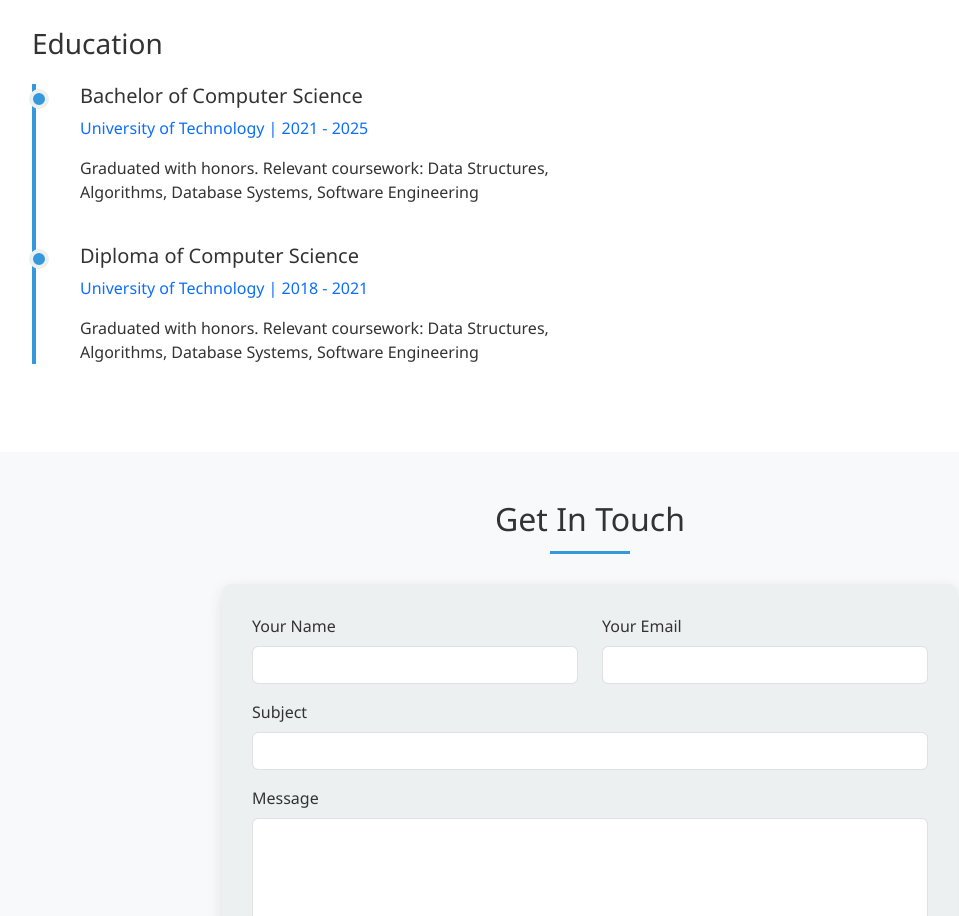
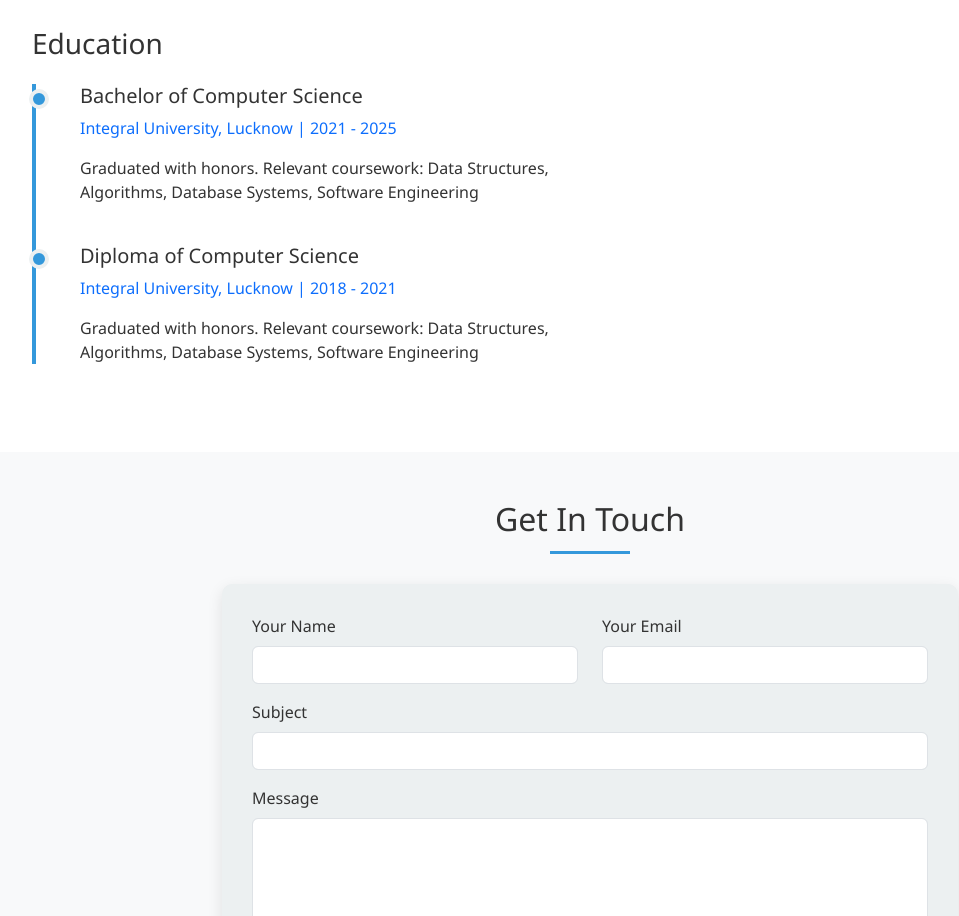
Before and after one commit to nawabnak-coder/portfolio, a plain HTML site: page index.html in a window 1280 px wide. Shown: the part 2047-2963 px from the top of the page, without its empty margins (50-1009 px from the left). Drawn offline with nearby package versions, Linux system fonts and the light colour scheme.

Commit message:
Update index.html

```diff
--- a/index.html
+++ b/index.html
@@ -401,12 +401,12 @@
                     <div class="timeline">
                         <div class="timeline-item">
                             <h5>Bachelor of Computer Science</h5>
-                            <p class="text-primary">University of Technology | 2021 - 2025</p>
+                            <p class="text-primary">Integral University, Lucknow | 2021 - 2025</p>
                             <p>Graduated with honors. Relevant coursework: Data Structures, Algorithms, Database Systems, Software Engineering</p>
                         </div>
                         <div class="timeline-item">
                             <h5>Diploma of Computer Science</h5>
-                            <p class="text-primary">University of Technology | 2018 - 2021</p>
+                            <p class="text-primary">Integral University, Lucknow | 2018 - 2021</p>
                             <p>Graduated with honors. Relevant coursework: Data Structures, Algorithms, Database Systems, Software Engineering</p>
                         </div>
                        <!-- <div class="timeline-item">
```
